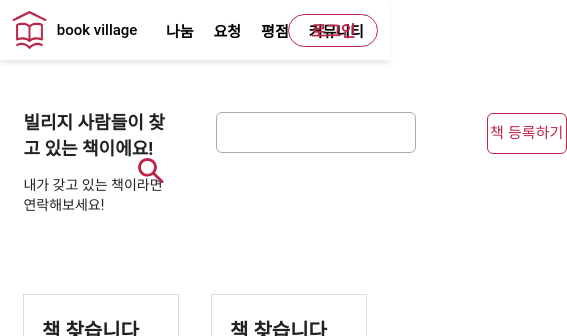
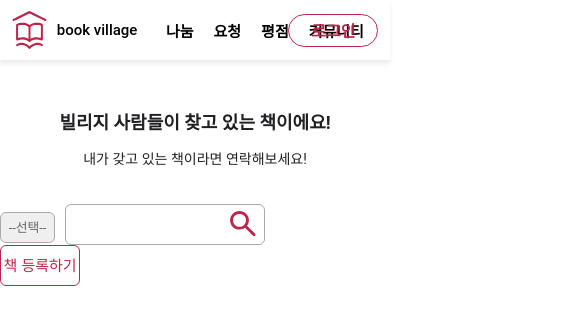
Before and after one commit to codestates-seb/seb41_main_015, a React (Create React App) app in the folder client/: page /reqList in a window 390 px wide. Shown: the top 336 px of the page, 567 px wide, since content can reach past the window. Built offline with nearby package versions, Linux system fonts and the light colour scheme.

Commit message:
design/fe/shareList: 셀렉트박스 추가 및 반응형 레이아웃 수정

```diff
--- a/client/src/components/BookList.js
+++ b/client/src/components/BookList.js
@@ -10,11 +10,11 @@ const SBookContainer = styled.li`
   padding: 0 18px;
   margin: 1rem;
 
-  @media all and (min-width: 480px) and (max-width: 1023px) {
+  @media screen and (max-width: 1023px) {
     display: flex;
     flex-direction: column;
     width: auto;
-    padding: 0;
+    /* padding: 0; */
   }
   .coverBox {
     margin-right: 1rem;
--- a/client/src/components/ListHigh.js
+++ b/client/src/components/ListHigh.js
@@ -8,12 +8,19 @@ const SShareTop = styled.div`
   margin-bottom: 50px;
   margin-top: 30px;
   justify-content: space-between;
+  @media screen and (max-width: 930px) {
+    flex-direction: column;
+    align-items: center;
+  }
   p {
     color: #212124;
   }
   .fs-23 {
     font-weight: 700;
     font-size: 22px;
+    @media screen and (max-width: 930px) {
+      text-align: center;
+    }
     @media screen and (max-width: 768px) {
       font-size: 18px;
     }
@@ -21,14 +28,18 @@ const SShareTop = styled.div`
   .fs-16 {
     font-weight: 400;
     font-size: 16px;
+    @media screen and (max-width: 930px) {
+      text-align: center;
+    }
     @media screen and (max-width: 768px) {
       font-size: 14px;
     }
   }
   .ml-5 {
     margin-left: 89px;
-    @media screen and (max-width: 768px) {
-      margin-left: 6%;
+    @media screen and (max-width: 930px) {
+      /* margin-left: 6%; */
+      margin-left: 0px;
     }
   }
   .mb-5 {
@@ -39,13 +50,14 @@ const SShareTop = styled.div`
     height: 41px;
     box-sizing: border-box;
     margin-top: 22px;
+    padding-left: 7px;
     font-size: 20px;
     background: #ffffff;
     border: 1px solid #aaaaaa;
     border-radius: 6px;
     @media screen and (max-width: 1023px) {
       width: 200px;
-      margin-left: 20%;
+      /* margin-left: 20%; */
     }
   }
   .search-icon {
@@ -53,6 +65,23 @@ const SShareTop = styled.div`
   }
   .searchBox {
     @media screen and (max-width: 1023px) {
+      margin-right: 20px;
+    }
+  }
+  select {
+    margin-right: 10px;
+    -moz-appearance: none;
+    -webkit-appearance: none;
+    appearance: none;
+
+    padding: 7px;
+    font-size: 1rem;
+    border: 1px solid #aaaaaa;
+    border-radius: 6px;
+    color: #666666;
+    text-align: center;
+    @media screen and (max-width: 768px) {
+      font-size: 0.8rem;
     }
   }
 `;
@@ -75,7 +104,8 @@ const SRegister = styled.button`
     width: 80px;
     height: 41px;
     font-size: 15px;
-    transform: translate(360%, -100%);
+    margin-right: 0;
+    /* transform: translate(360%, -100%); */
   }
 `;
 
@@ -98,6 +128,11 @@ const ListHigh = ({ page }) => {
         </p>
       </div>
       <div className="searchBox">
+        <select id="searchFilter">
+          <option value="">--선택--</option>
+          <option value="bookTitle">책 제목</option>
+          <option value="content">내용</option>
+        </select>
         <input className="search" />
         <Search className="search-icon" />
         <SRegister onClick={() => navigate(route)}>책 등록하기</SRegister>
--- a/client/src/page/ReqDetail.js
+++ b/client/src/page/ReqDetail.js
@@ -1,4 +1,5 @@
 import DetailForm from '../components/DetailForm';
+import Comment from '../components/Comment';
 
 const ReqDetail = () => {
   const dummyData = {
@@ -14,6 +15,7 @@ const ReqDetail = () => {
   return (
     <>
       <DetailForm data={dummyData} page="request" />
+      <Comment />
     </>
   );
 };
```
